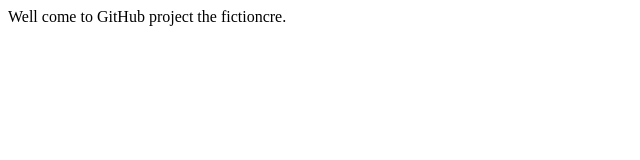
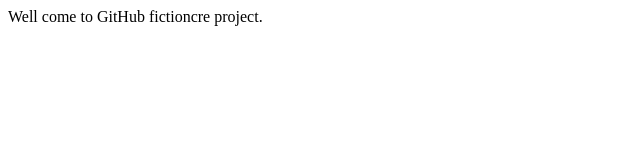
Before and after one commit to fictionbotcre/fictioncre, a plain HTML site: page index.html in a window 1280 px wide. Shown: the full height of the page, 0-640 px from the left. Drawn offline with Linux system fonts and the light colour scheme.

Commit message:
no message

```diff
--- a/index.html
+++ b/index.html
@@ -6,7 +6,7 @@
 </head>
 <body>
 
-Well come to GitHub project the fictioncre.
+Well come to GitHub fictioncre project.
 
 </body>
 
```
